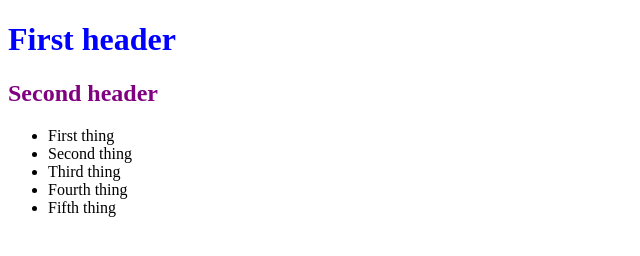
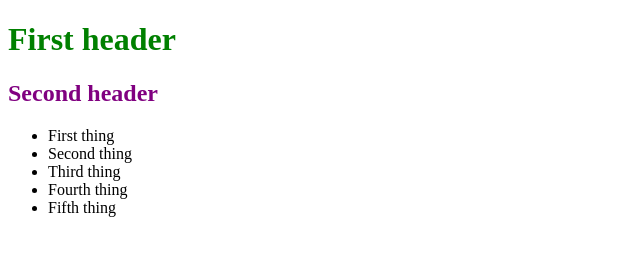
Before and after one commit to CiaranE/opensap_git, a plain HTML site: page index.html in a window 1280 px wide. Shown: the whole page, without its empty margins (0-640 px from the left). Drawn offline with Linux system fonts and the light colour scheme.

Commit message:
change h1 to green

```diff
--- a/index.html
+++ b/index.html
@@ -5,7 +5,7 @@
 		<link rel="stylesheet" href="styles.css" type="text/css"/>
 	</head>
 	<body>
-<h1 style="color: blue">First header</h1>
+<h1 style="color: green">First header</h1>
 <h2 style="color: purple">Second header</h2>
 <ul>
 	<li class="listitem">First thing</li>
```
